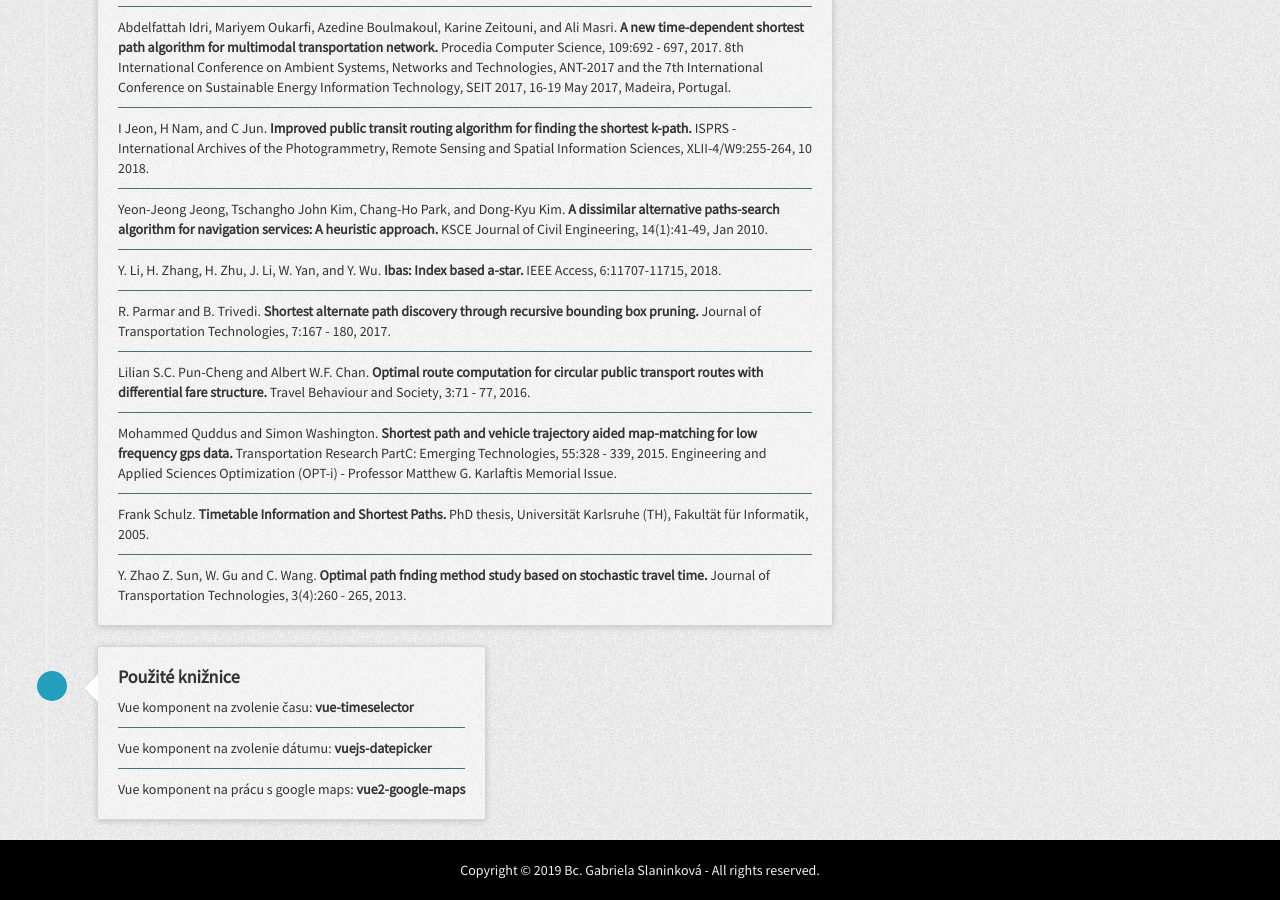
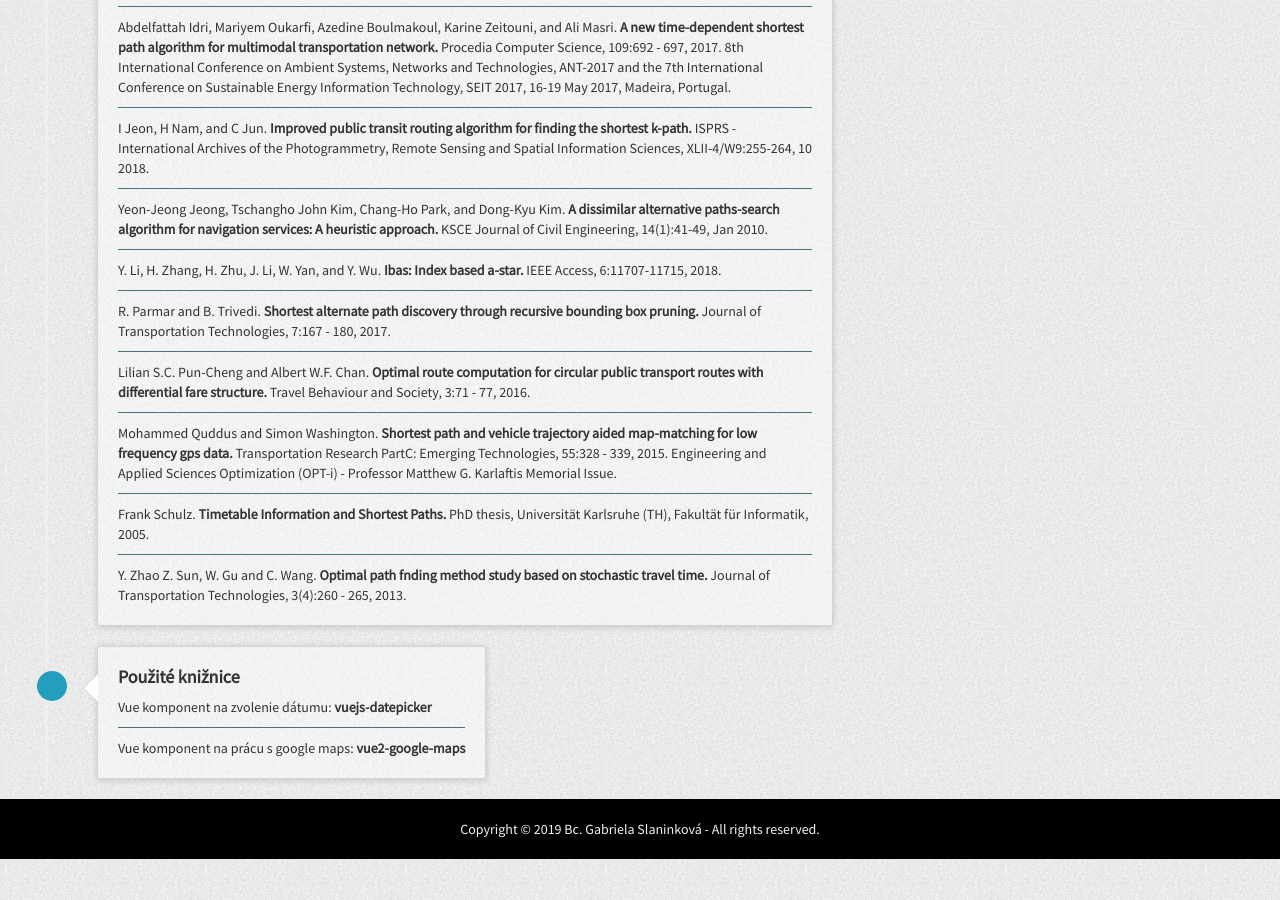
Before and after one commit to gabikaSlani/diploma-thesis, a Jekyll site: the page built from docs/index.md, in a window 1280 px wide and 900 px high, scrolled down 2556 px. Built offline with Jekyll 4.4.1, drawn with Linux system fonts in a browser that asks for light colours; nearby versions of some CDN libraries; some of the changed text lies outside the part shown.

Commit message:
edit title, dalete libary

```diff
--- a/docs/index.md
+++ b/docs/index.md
@@ -68,7 +68,7 @@ layout: default
                         </div>
                     </li>
                 </ul>
-                <h3 class="title with-icon"><span class="fa fa-mobile fa-lg cat-title"></span>Demo a popis</h3>
+                <h3 class="title with-icon"><span class="fa fa-mobile fa-lg cat-title"></span>Demo a popis aplikácie</h3>
                 <ul class="timeline">
                     <li class="timeline-inverted">
                         <div class="timeline-badge info"></div>
@@ -194,9 +194,6 @@ layout: default
                                 <h4 class="timeline-title"><strong>Použité knižnice</strong></h4>
                             </div>
                             <div class="timeline-body">
-                                <p class="border"><a href="https://github.com/alexiscolin/vue-timeselector">
-                                  Vue komponent na zvolenie času: <strong>vue-timeselector</strong>
-                                </a></p>
                                 <p class="border"><a href="https://www.npmjs.com/package/vuejs-datepicker">
                                   Vue komponent na zvolenie dátumu: <strong>vuejs-datepicker</strong>
                                 </a></p>
```
